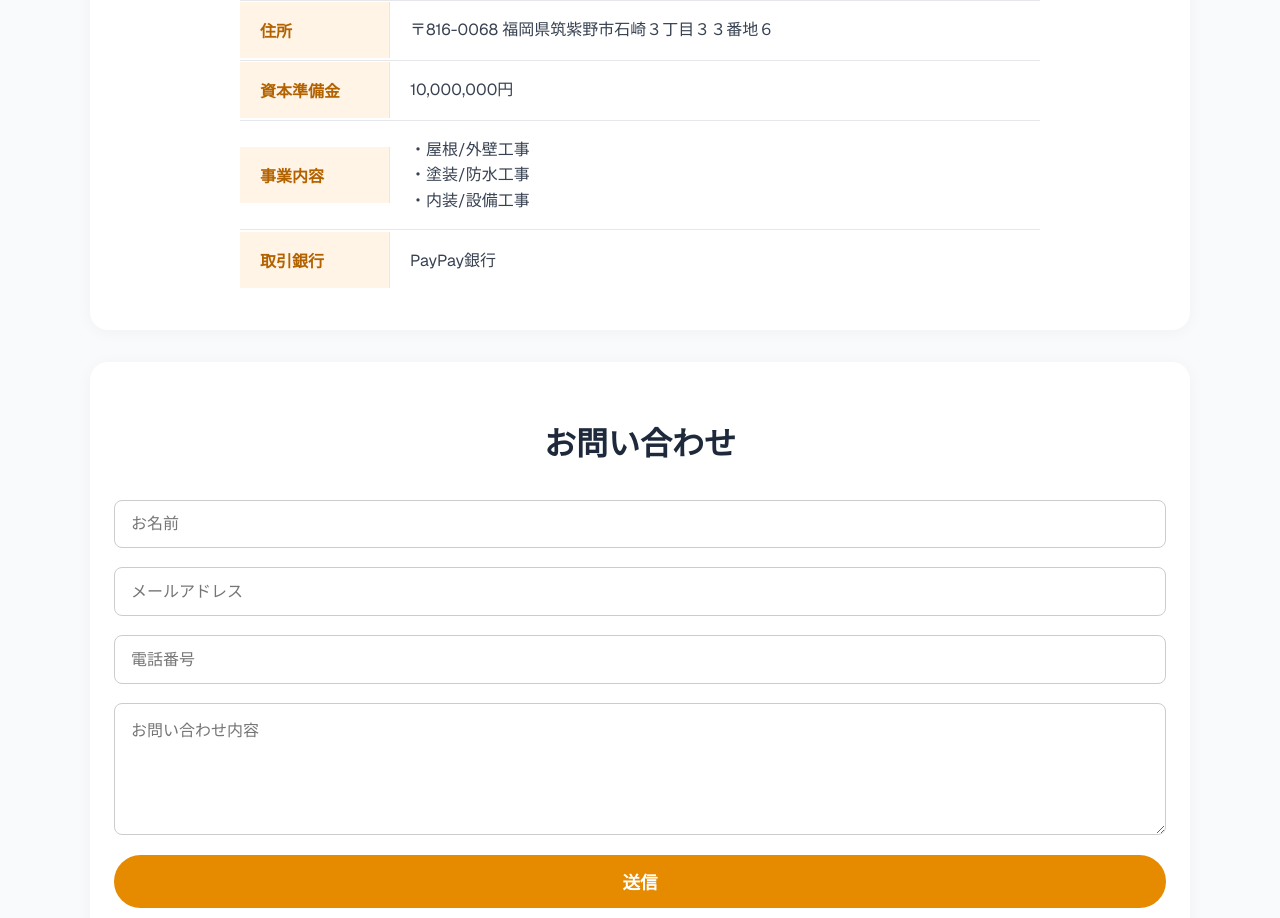
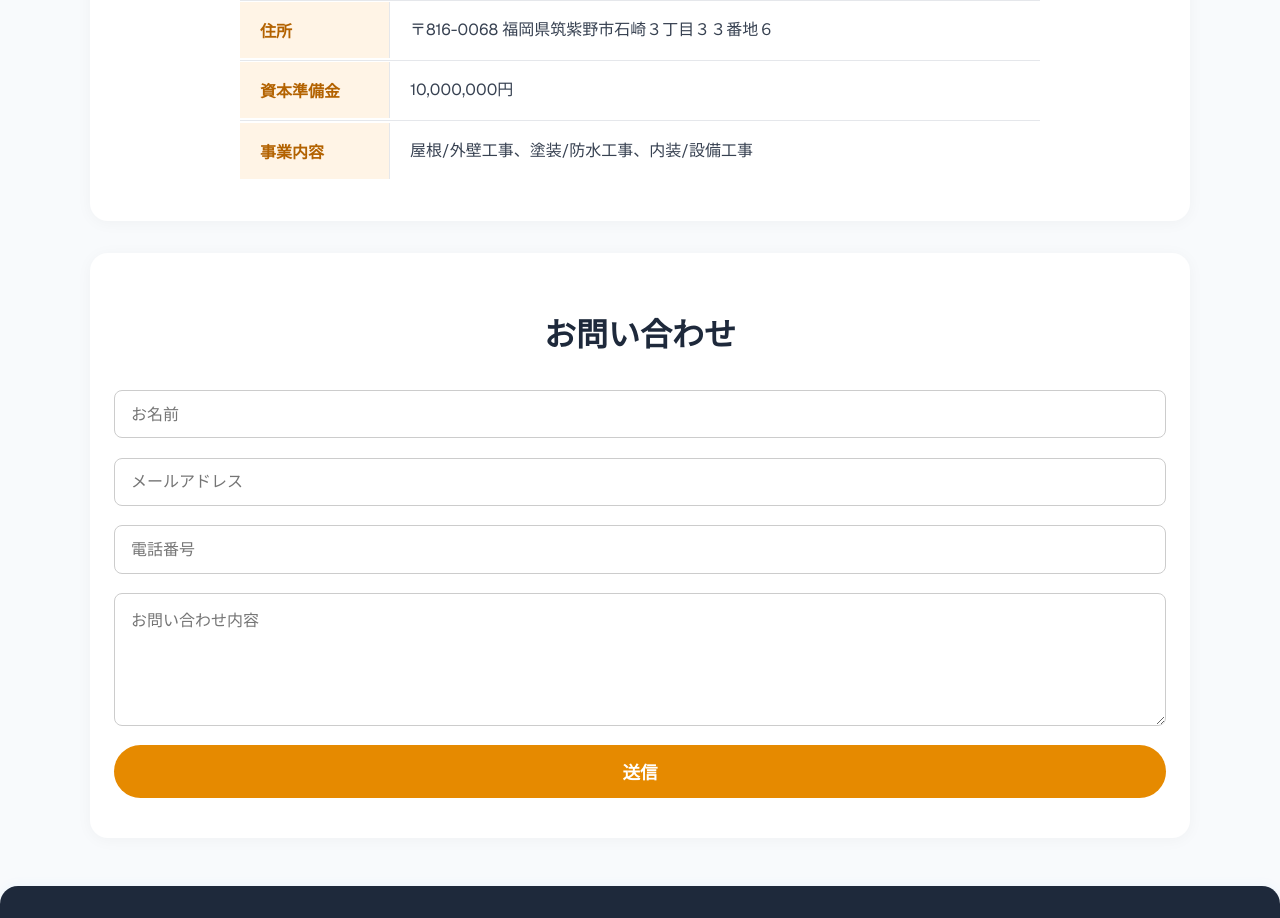
Before and after one commit to koteharyu/daiken_hp, a Next.js app: page / in a window 1280 px wide. Shown: the part 3540-4458 px from the top of the page. Built offline with nearby package versions, Linux system fonts and the light colour scheme.

Commit message:
取引銀行を削除

```diff
--- a/src/app/page.tsx
+++ b/src/app/page.tsx
@@ -275,15 +275,7 @@ export default function Home() {
           </div>
           <div className={styles.companyRow}>
             <div className={styles.companyLabel}>事業内容</div>
-            <div className={styles.companyContent}>
-              ・屋根/外壁工事<br />
-              ・塗装/防水工事<br />
-              ・内装/設備工事
-            </div>
-          </div>
-          <div className={styles.companyRow}>
-            <div className={styles.companyLabel}>取引銀行</div>
-            <div className={styles.companyContent}>PayPay銀行</div>
+            <div className={styles.companyContent}>屋根/外壁工事、塗装/防水工事、内装/設備工事</div>
           </div>
         </div>
       </section>
```
